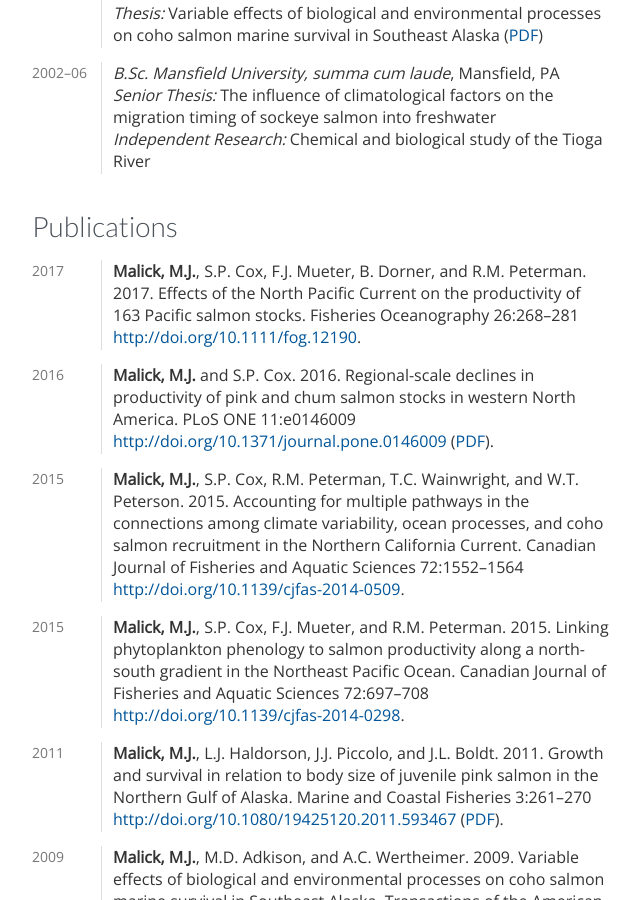
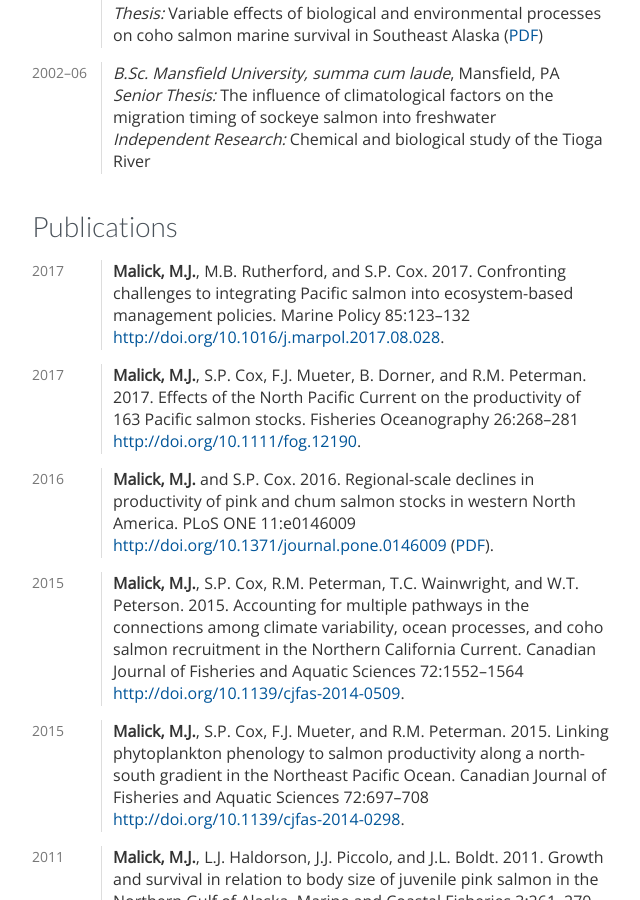
Before and after one commit to michaelmalick/michaelmalick.github.io, a Jekyll site: the page built from malick-cv.md, in a window 1280 px wide and 900 px high, scrolled down 665 px. Shown: the whole window, without its empty margins (438-1078 px from the left). Built offline with Jekyll 4.4.1, drawn with Linux system fonts in a browser that asks for light colours.

Commit message:
Add Marine Policy paper to CV

```diff
--- a/malick-cv.md
+++ b/malick-cv.md
@@ -55,6 +55,12 @@ Education
 
 Publications
 ------------
+2017
+:   **Malick, M.J.**, M.B. Rutherford, and S.P. Cox. 2017.
+    Confronting challenges to integrating Pacific salmon into ecosystem-based
+    management policies. Marine Policy 85:123--132
+    <http://doi.org/10.1016/j.marpol.2017.08.028>.
+
 
 2017
 :   **Malick, M.J.**, S.P. Cox, F.J. Mueter, B. Dorner, and R.M. Peterman. 2017.
```
Also changed, not shown: cv/index.md (+6 -0 lines), 1 other file.
